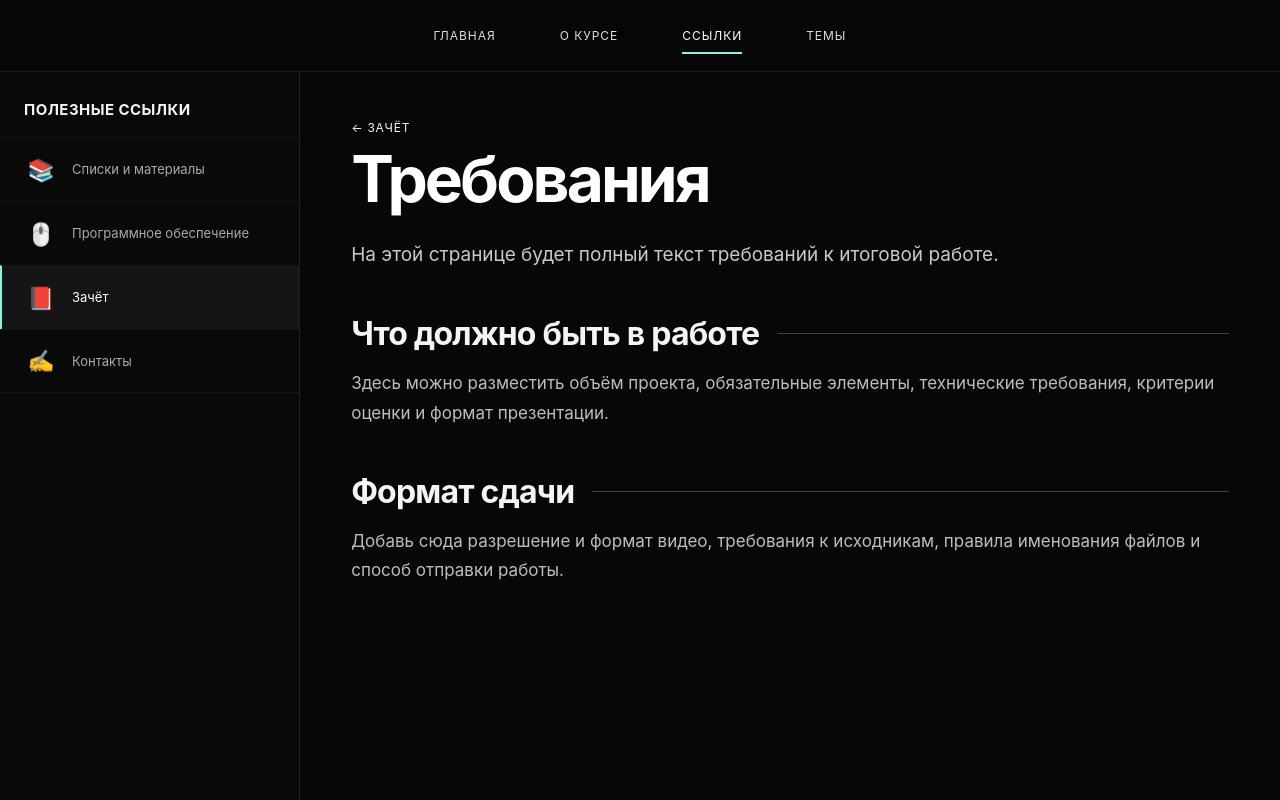
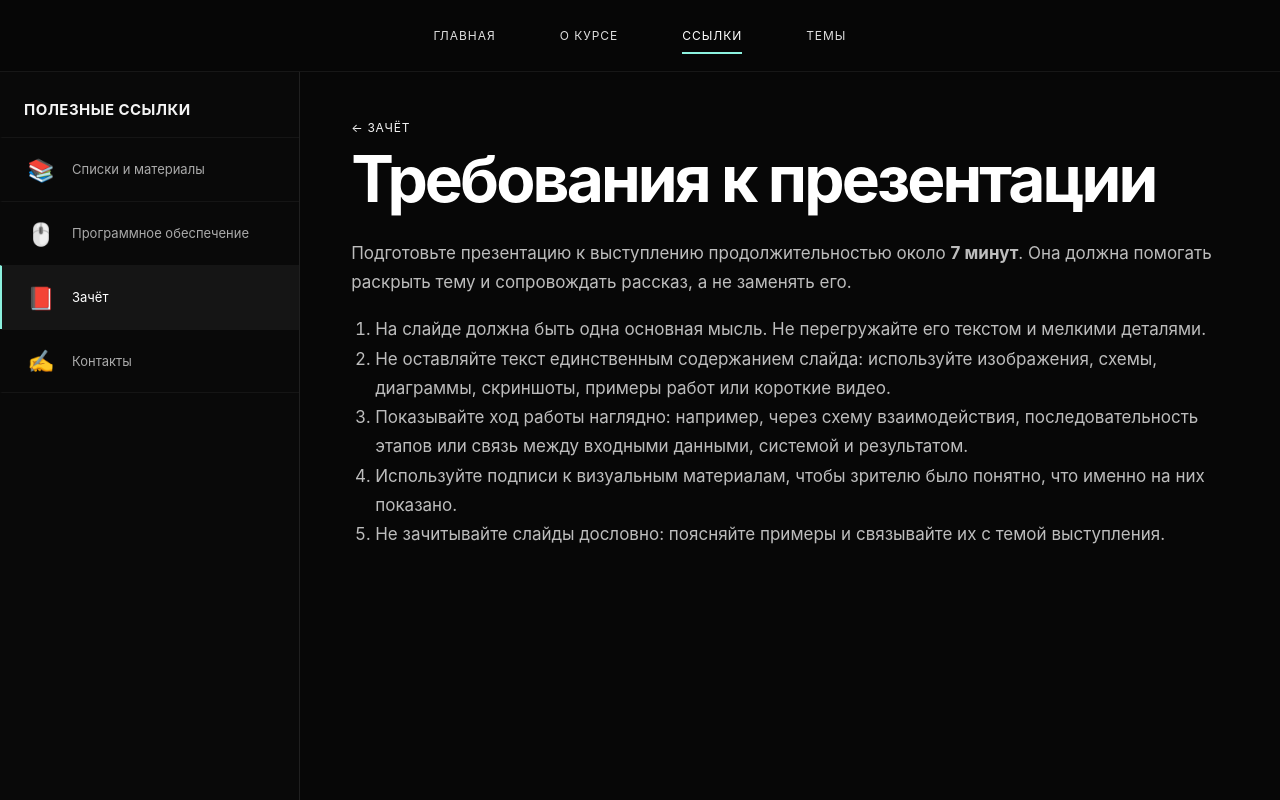
Before and after one commit to et0un/s.github.io, a plain HTML site: page resources/requirements.html in a window 1280 px wide. Drawn offline with Linux system fonts and the light colour scheme.

Commit message:
Обновить страницу: Требования к презентации

```diff
--- a/resources/requirements.html
+++ b/resources/requirements.html
@@ -1,10 +1,9 @@
 <!doctype html>
-<html lang="ru">
-<head>
+<html lang="ru"><head>
   <meta charset="utf-8">
   <meta name="viewport" content="width=device-width,initial-scale=1">
-  <meta name="description" content="Требования к зачёту">
-  <title>Требования — Среды разработки интерактивного контента</title>
+  <meta name="description" content="Требования к презентации — курс «Среды разработки интерактивного контента»">
+  <title>Требования к презентации — Среды разработки интерактивного контента</title>
   <link rel="stylesheet" href="../styles.css?v=sri1">
 </head>
 <body class="resource-page" data-resource="exam">
@@ -18,15 +17,26 @@
   <main class="resource-main">
     <article class="resource-article plain-resource-text">
       <div class="resource-kicker"><a class="back-inline" href="exam.html">← Зачёт</a></div>
-      <h1>Требования</h1>
-      <p class="resource-lead">На этой странице будет полный текст требований к итоговой работе.</p>
-      <h2>Что должно быть в работе</h2>
-      <p>Здесь можно разместить объём проекта, обязательные элементы, технические требования, критерии оценки и формат презентации.</p>
-      <h2>Формат сдачи</h2>
-      <p>Добавь сюда разрешение и формат видео, требования к исходникам, правила именования файлов и способ отправки работы.</p>
-    </article>
+      <h1>Требования к презентации</h1>
+
+
+
+
+
+    <p dir="auto" data-start="29" data-end="181" class="PDq2pG_selectionAnchorContainer">Подготовьте презентацию к выступлению продолжительностью около <strong data-start="92" data-end="103">7 минут</strong>. Она должна помогать раскрыть тему и сопровождать рассказ, а не заменять его.<span aria-hidden="true" class="PDq2pG_selectionAnchor"></span></p>
+<ol><li data-section-id="1d6ws1j" data-start="183" data-end="275">
+На слайде должна быть одна основная мысль. Не перегружайте его текстом и мелкими деталями.
+</li><li data-section-id="1d1y0nh" data-start="276" data-end="418">
+Не оставляйте текст единственным содержанием слайда: используйте изображения, схемы, диаграммы, скриншоты, примеры работ или короткие видео.
+</li><li data-section-id="14059vh" data-start="419" data-end="575">
+Показывайте ход работы наглядно: например, через схему взаимодействия, последовательность этапов или связь между входными данными, системой и результатом.
+</li><li data-section-id="17ia276" data-start="576" data-end="678">
+Используйте подписи к визуальным материалам, чтобы зрителю было понятно, что именно на них показано.
+</li><li data-section-id="1jhh9l6" data-start="865" data-end="953">
+Не зачитывайте слайды дословно: поясняйте примеры и связывайте их с темой выступления.</li></ol><br></article>
   </main>
 </div>
 <script src="../resources.js?v=sri1"></script>
-</body>
-</html>
+
+
+</body></html>
```
